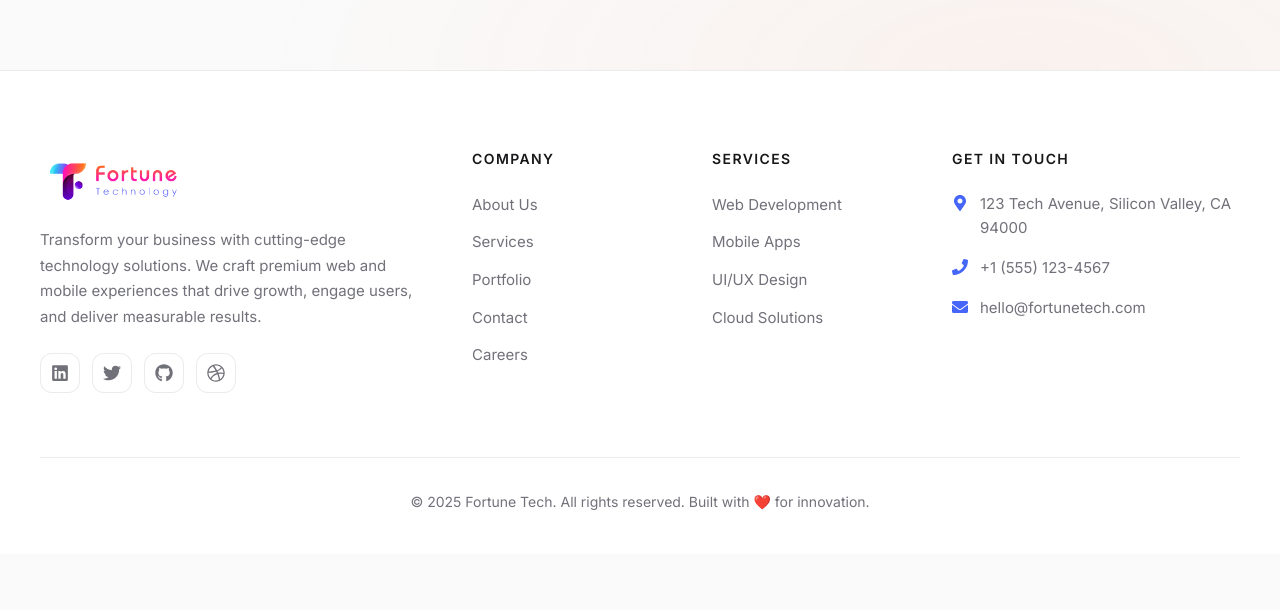
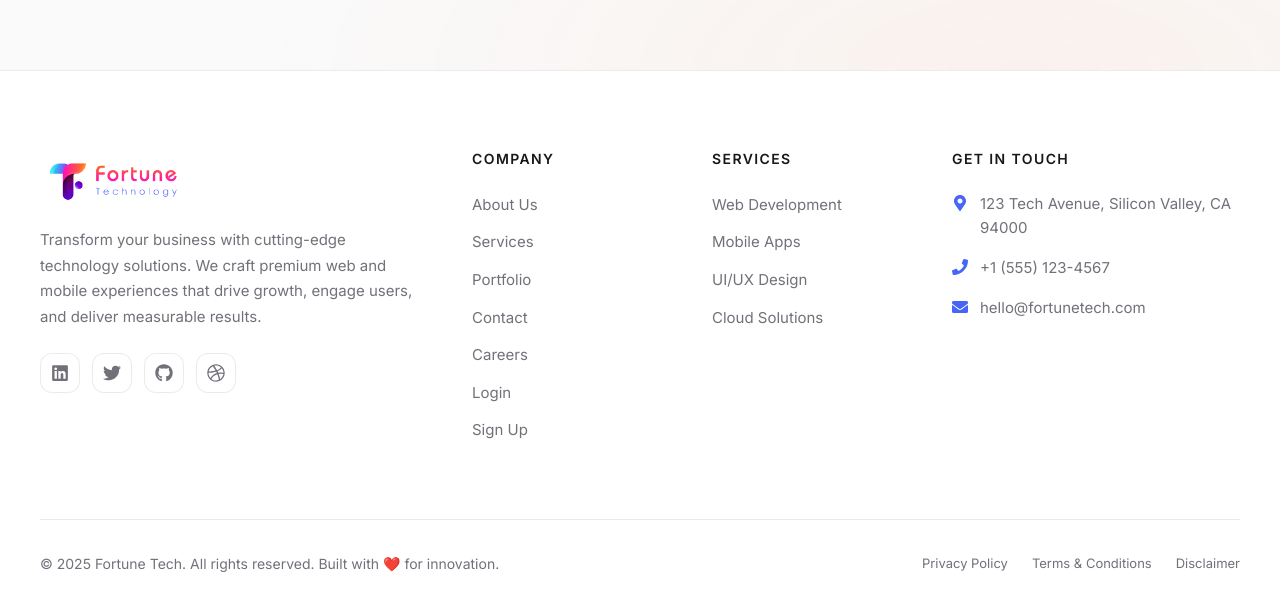
Before and after one commit to jaivikpatel2001/The-Fortune-Tech, a Next.js app: page /portfolio/1 in a window 1280 px wide. Shown: the part 730-1340 px from the top of the page. Before the commit the page ends 1284 px from the top, so only its background shows below. Built offline with nearby package versions, Linux system fonts and the light colour scheme.

Commit message:
CMS page added

```diff
--- a/app/signup/page.tsx
+++ b/app/signup/page.tsx
@@ -249,8 +249,8 @@ export default function SignupPage() {
                                     onChange={(e) => setFormData({ ...formData, agreeTerms: e.target.checked })}
                                 />
                                 <span className="checkbox-label">
-                                    I agree to the <a href="#" className="forgot-password-link">Terms of Service</a> and{' '}
-                                    <a href="#" className="forgot-password-link">Privacy Policy</a>
+                                    I agree to the <Link href="/terms-and-conditions" className="forgot-password-link">Terms & Conditions</Link> and{' '}
+                                    <Link href="/privacy-policy" className="forgot-password-link">Privacy Policy</Link>
                                 </span>
                             </label>
                             {errors.agreeTerms && (
--- a/components/layout/Footer.tsx
+++ b/components/layout/Footer.tsx
@@ -105,7 +105,16 @@ export default function Footer() {
         </div>
 
         <div className="footer-bottom">
-          <p>&copy; {currentYear} {site.name}. All rights reserved. Built with ❤️ for innovation.</p>
+          <div className="footer-bottom-content">
+            <p>&copy; {currentYear} {site.name}. All rights reserved. Built with ❤️ for innovation.</p>
+            <div className="footer-legal-links">
+              {navigation.footer.legal.map((link, index) => (
+                <Link key={index} href={link.href}>
+                  {link.label}
+                </Link>
+              ))}
+            </div>
+          </div>
         </div>
       </div>
     </footer>
--- a/data/website-config.json
+++ b/data/website-config.json
@@ -130,6 +130,14 @@
                 {
                     "label": "Careers",
                     "href": "/careers"
+                },
+                {
+                    "label": "Login",
+                    "href": "/login"
+                },
+                {
+                    "label": "Sign Up",
+                    "href": "/signup"
                 }
             ],
             "services": [
@@ -153,15 +161,15 @@
             "legal": [
                 {
                     "label": "Privacy Policy",
-                    "href": "/privacy"
+                    "href": "/privacy-policy"
                 },
                 {
-                    "label": "Terms of Service",
-                    "href": "/terms"
+                    "label": "Terms & Conditions",
+                    "href": "/terms-and-conditions"
                 },
                 {
-                    "label": "Cookie Policy",
-                    "href": "/cookies"
+                    "label": "Disclaimer",
+                    "href": "/disclaimer"
                 }
             ]
         }
--- a/styles/components.css
+++ b/styles/components.css
@@ -545,13 +545,13 @@
   object-fit: contain !important;
 }
 
-.hero-visual::before {
-  /* content: '';
+/* .hero-visual::before {
+  content: '';
   position: absolute;
   inset: 0;
   background: linear-gradient(135deg, rgba(139, 92, 246, 0.1) 0%, transparent 50%);
-  pointer-events: none; */
-}
+  pointer-events: none;
+} */
 
 /* ===== SERVICES SECTION ===== */
 .services-section {
@@ -4041,3 +4041,23 @@
     grid-template-columns: 1fr 1fr;
   }
 }
+
+/* ===== LEGAL PAGE ===== */
+.legal-section-text ul {
+  margin: 1rem 0;
+  padding-left: 1.5rem;
+}
+
+.legal-section-text li {
+  margin-bottom: 0.5rem;
+  list-style-type: disc;
+}
+
+.legal-section-text strong {
+  color: var(--text-primary);
+  font-weight: 600;
+}
+
+.legal-section-text p {
+  margin-bottom: 1rem;
+}
--- a/styles/layout.css
+++ b/styles/layout.css
@@ -247,12 +247,44 @@
 .footer-bottom {
   padding-top: 2rem;
   border-top: 1px solid var(--glass-border);
+}
+
+.footer-bottom-content {
+  display: flex;
+  flex-direction: column;
+  align-items: center;
+  gap: 1.5rem;
   text-align: center;
 }
 
 .footer-bottom p {
   color: var(--text-muted);
   font-size: 0.875rem;
+}
+
+.footer-legal-links {
+  display: flex;
+  flex-wrap: wrap;
+  justify-content: center;
+  gap: 1.5rem;
+}
+
+.footer-legal-links a {
+  color: var(--text-muted);
+  font-size: 0.8125rem;
+  transition: var(--transition-base);
+}
+
+.footer-legal-links a:hover {
+  color: var(--text-primary);
+}
+
+@media (min-width: 768px) {
+  .footer-bottom-content {
+    flex-direction: row;
+    justify-content: space-between;
+    text-align: left;
+  }
 }
 
 /* ===== PAGE HEADER ===== */
```
Also changed, not shown: app/(legal)/[slug]/page.tsx (added, +58 -0 lines), data/cms.json (added, +69 -0 lines).
